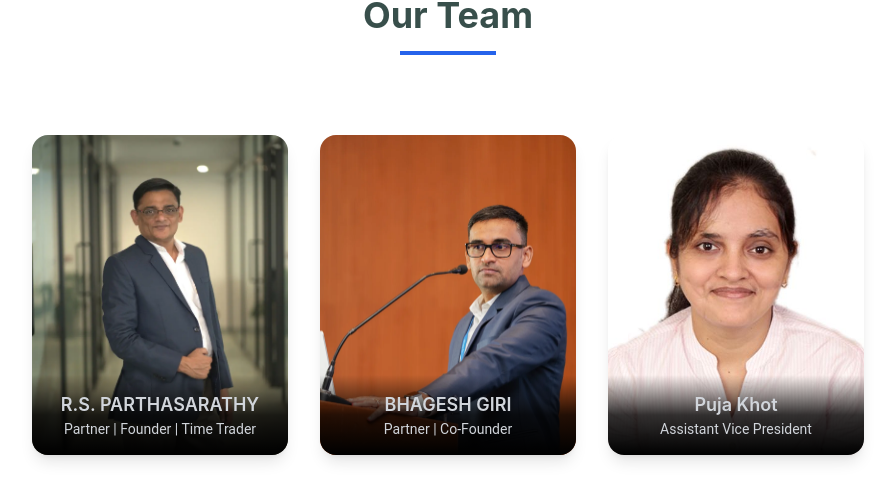
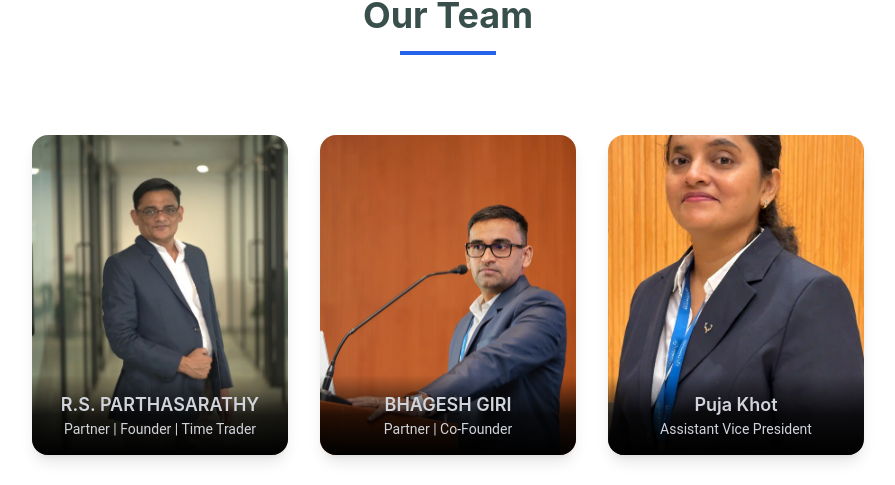
Before and after one commit to Sarvesh-24/FortuneWeb, a React (Create React App) app: page / in a window 1280 px wide. Shown: the part 5325-5810 px from the top of the page, without its empty margins (192-1087 px from the left). Built offline with nearby package versions, Linux system fonts and the light colour scheme.

Commit message:
Changes Done

```diff
--- a/src/components/Team.js
+++ b/src/components/Team.js
@@ -37,7 +37,7 @@ const Team = () => {
       id: 3,
       name: "Puja Khot",
       position: "Assistant Vice President",
-      image: '/assets/profile/profile5.jpeg',
+      image: '/assets/profile/profile05.webp',
       bio: "Puja Khot is an accomplished finance professional with over 11 years of experience in financial management and analysis. She holds a Post Graduate Diploma in Financial Management along with a Certification in Financial Management. Puja excels in creating precise reports and conducting in-depth analyses of organizational performance to support data-driven decision-making. With expertise in driving team-oriented process improvements, she has a proven track record of enhancing operational effectiveness, profitability, and consumer retention while ensuring reliability and compliance. She is skilled in analyzing financial data, preparing detailed reports, and aligning financial strategies with business goals to achieve budgetary and strategic objectives efficiently.",
       social: {
         twitter: "https://twitter.com",
```
Also changed, not shown: public/assets/profile/profile05.webp (added).
